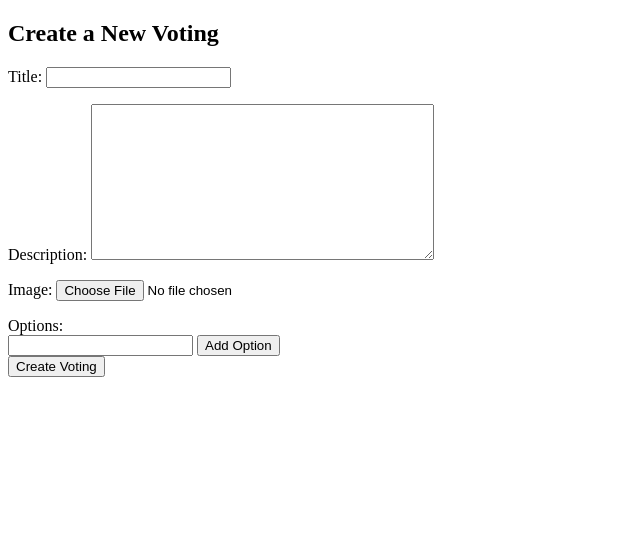
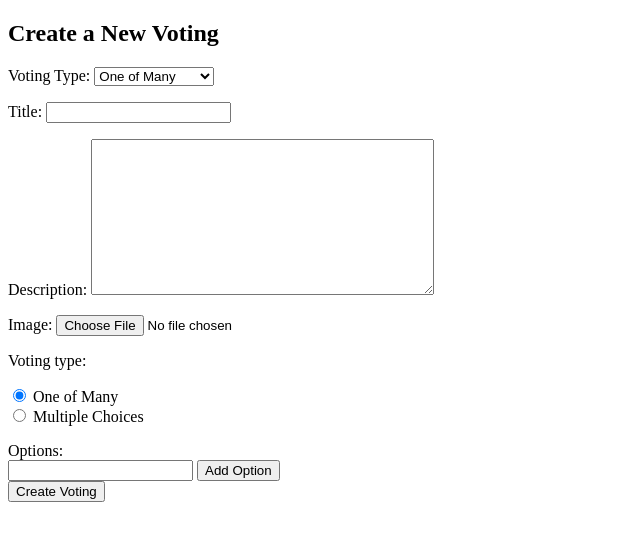
Before and after one commit to IvanchikIvan/Voting-Site, a Django app: page /create_voting/ in a window 1280 px wide. Shown: the top 541 px of the page, without its empty margins (0-640 px from the left). Run offline with Django 5.2, Linux system fonts and the light colour scheme.

Commit message:
Added multiple choices

```diff
--- a/voting_app/forms.py
+++ b/voting_app/forms.py
@@ -1,11 +1,16 @@
 from django import forms
 from .models import Voting, Option
 
+class VotingForm(forms.ModelForm):
+    voting_type = forms.ChoiceField(
+        choices=[('single', 'One of Many'), ('multiple', 'Multiple Choices')],
+        widget=forms.RadioSelect(),
+        initial='single'
+    )
 
-class VotingForm(forms.ModelForm):
     class Meta:
         model = Voting
-        fields = ['title', 'description', 'image']
+        fields = ['title', 'description', 'image', 'voting_type']
 
     def __init__(self, *args, **kwargs):
         self.request = kwargs.pop('request', None)
--- a/voting_app/models.py
+++ b/voting_app/models.py
@@ -1,5 +1,3 @@
-from django.db import models
-
 from django.db import models
 from django.contrib.auth.models import User
 
--- a/voting_app/templates/create_voting.html
+++ b/voting_app/templates/create_voting.html
@@ -1,14 +1,22 @@
 <!DOCTYPE html>
-<html lang="en">
+<html lang="ru">
   <head>
-    <meta charset="UTF-8" />
+    <meta charset="UTF-8"/>
     <meta name="viewport" content="width=device-width, initial-scale=1.0" />
-    <title>Document</title>
+    <title>Create a New Voting</title>
   </head>
   <body>
     <h2>Create a New Voting</h2>
     <form method="post" action="{% url 'create_voting' %}" id="voting-form" enctype="multipart/form-data">
-      {% csrf_token %} {{ form.as_p }}
+      {% csrf_token %}
+      <label for="id_voting_type">Voting Type:</label>
+      <select name="voting_type" id="id_voting_type">
+        <option value="single">One of Many</option>
+        <option value="multiple">Multiple Choices</option>
+      </select>
+
+      {{ form.as_p }}
+
       <div id="options-container">
         <label for="id_options">Options:</label>
         <div class="options-wrapper">
--- a/voting_app/views.py
+++ b/voting_app/views.py
@@ -16,14 +16,14 @@ def voting_list(request):
 def voting_detail(request, voting_id):
     voting = get_object_or_404(Voting, pk=voting_id)
     options = Option.objects.filter(voting_id=voting)
-    existing_vote = Vote.objects.filter(user=request.user, option__voting_id=voting)
+    existing_votes = Vote.objects.filter(user=request.user, option__voting_id=voting)
     if request.method == 'POST':
-        selected_option_id = request.POST.get('option')
-        selected_option = get_object_or_404(Option, pk=selected_option_id)
-        if not existing_vote.exists():
-            Vote.objects.create(user=request.user, option=selected_option)
-        vote_percents = []
-        options_id = []
+        selected_options_ids = request.POST.getlist('options')
+        selected_options = Option.objects.filter(id__in=selected_options_ids)
+        if not existing_votes.exists() and selected_options.exists():
+            for option in selected_options:
+                Vote.objects.create(user=request.user, option=option)
+        vote_percents = {}
         votes_summ = 0
         for option in options:
             vote_summ = Vote.objects.filter(option_id=option.id).count()
@@ -31,12 +31,10 @@ def voting_detail(request, voting_id):
         for option in options:
             vote_summ = Vote.objects.filter(option_id=option.id).count()
             if votes_summ > 0:
-                vote_percents.append(int(vote_summ / max(1, votes_summ) * 100))
+                vote_percents[option.id] = int(vote_summ / max(1, votes_summ) * 100)
             else:
-                vote_percents.append(0)
-            options_id.append(option.id)
-        vote_percents_rend = dict(zip(options_id, vote_percents))
-        return render(request, 'voting.html', {'voting': voting, 'options': options, 'already_voted': 1, 'vote_percents': vote_percents_rend})
+                vote_percents[option.id] = 0
+        return render(request, 'voting.html', {'voting': voting, 'options': options, 'already_voted': 1, 'vote_percents': vote_percents})
     else:
         return render(request, 'voting.html', {'voting': voting, 'options': options, 'already_voted': 0})
 
@@ -65,13 +63,14 @@ def user_logout(request):
 def create_voting(request):
     if request.method == 'POST':
         form = VotingForm(request.POST, request.FILES, request=request)
-        print(request.FILES)
         if form.is_valid():
             form.save()
-            return redirect('voting_list')
     else:
         form = VotingForm(request=request)
-    return render(request, 'create_voting.html', {'form': form})
+
+    context = {'form': form}
+    return render(request, 'create_voting.html', context)
+
 
 def user_register(request):
     if request.method == 'POST':
```
Also changed, not shown: voting_app/templates/voting.html (+4 -12 lines).
